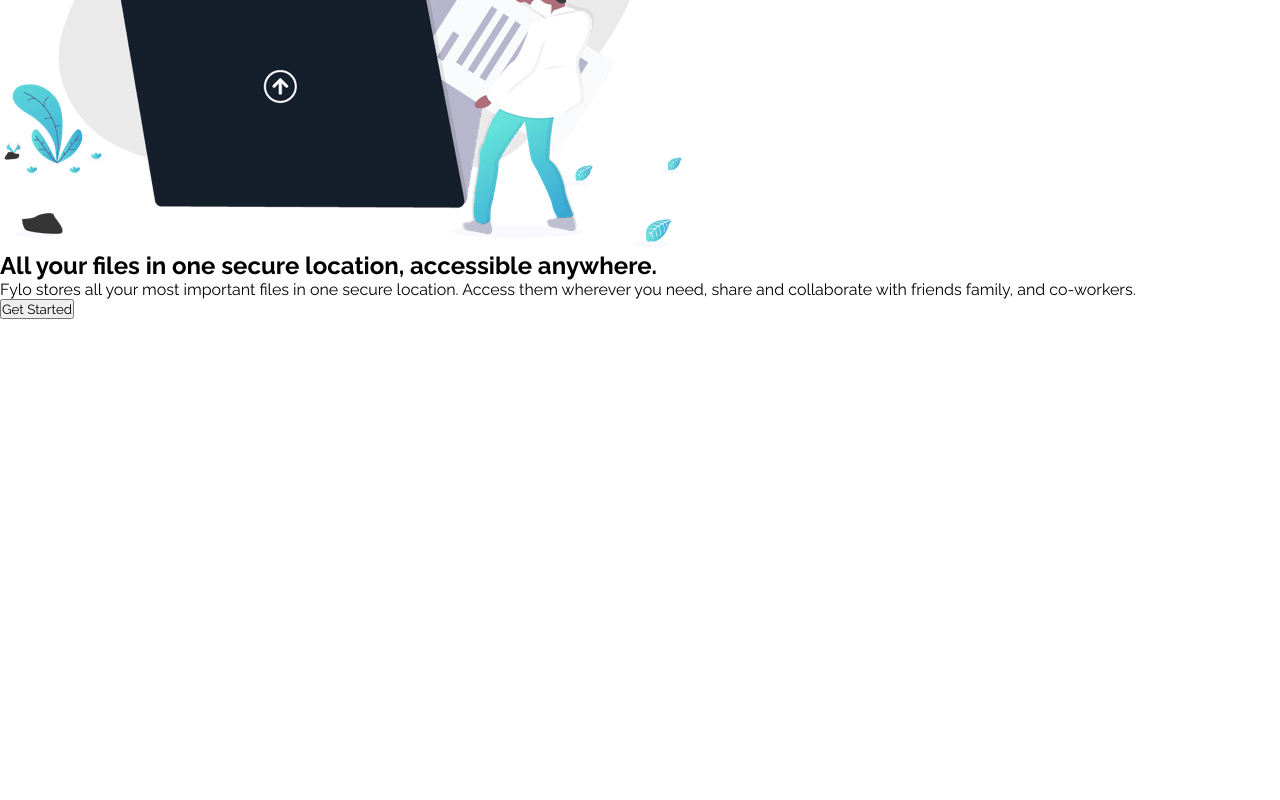
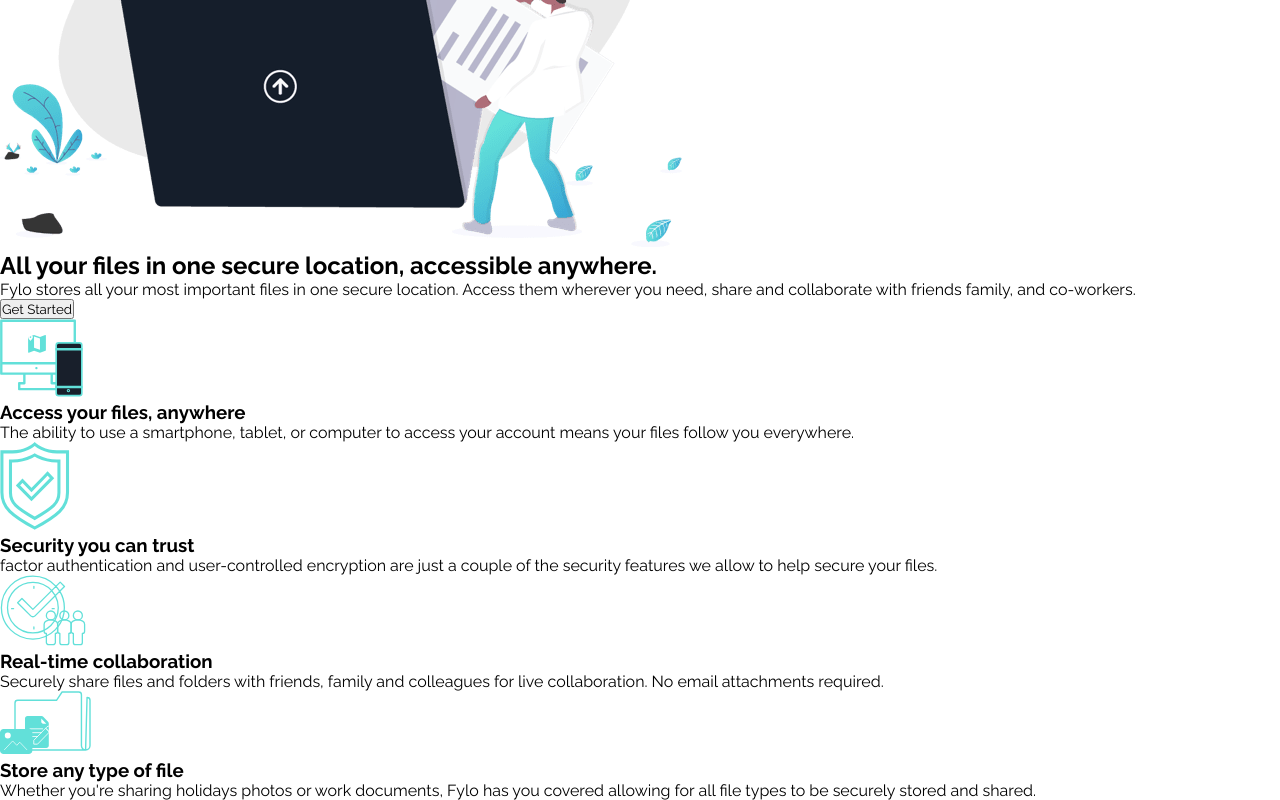
Before and after one commit to Ninjas-T/Fylo-dark-theme-landing-page, a plain HTML site: page index.html in a window 1280 px wide. Shown: the part 400-1200 px from the top of the page. Before the commit the page ends 800 px from the top, so only its background shows below. Drawn offline with Linux system fonts and the light colour scheme.

Commit message:
Added services section where we have images and information for each service relates #3

```diff
--- a/index.html
+++ b/index.html
@@ -29,5 +29,46 @@
           </p>
           <button>Get Started</button>
         </section>
+              <!--Second Section-->
+      <section id="services">
+        <!--First card-->
+        <div>
+          <img src="../images/icon-access-anywhere.svg" alt="Access" />
+          <h3>Access your files, anywhere</h3>
+          <p>
+            The ability to use a smartphone, tablet, or computer to access your
+            account means your files follow you everywhere.
+          </p>
+        </div>
+        <!--Second card-->
+        <div>
+          <img src="../images/icon-security.svg" alt="security" />
+          <h3>Security you can trust</h3>
+          <p>
+            factor authentication and user-controlled encryption are just a
+            couple of the security features we allow to help secure your files.
+          </p>
+        </div>
+        <!--Third card-->
+        <div>
+          <img src="../images/icon-collaboration.svg" alt="" />
+          <h3>Real-time collaboration</h3>
+          <p>
+            Securely share files and folders with friends, family and colleagues
+            for live collaboration. No email attachments required.
+          </p>
+        </div>
+        <!--Fourth card-->
+        <div>
+          <img src="../images/icon-any-file.svg" alt="" />
+          <h3>Store any type of file</h3>
+          <p>
+            Whether you're sharing holidays photos or work documents, Fylo has
+            you covered allowing for all file types to be securely stored and
+            shared.
+          </p>
+        </div>
+      </section>
+      </main>
 </body>
 </html>
```
